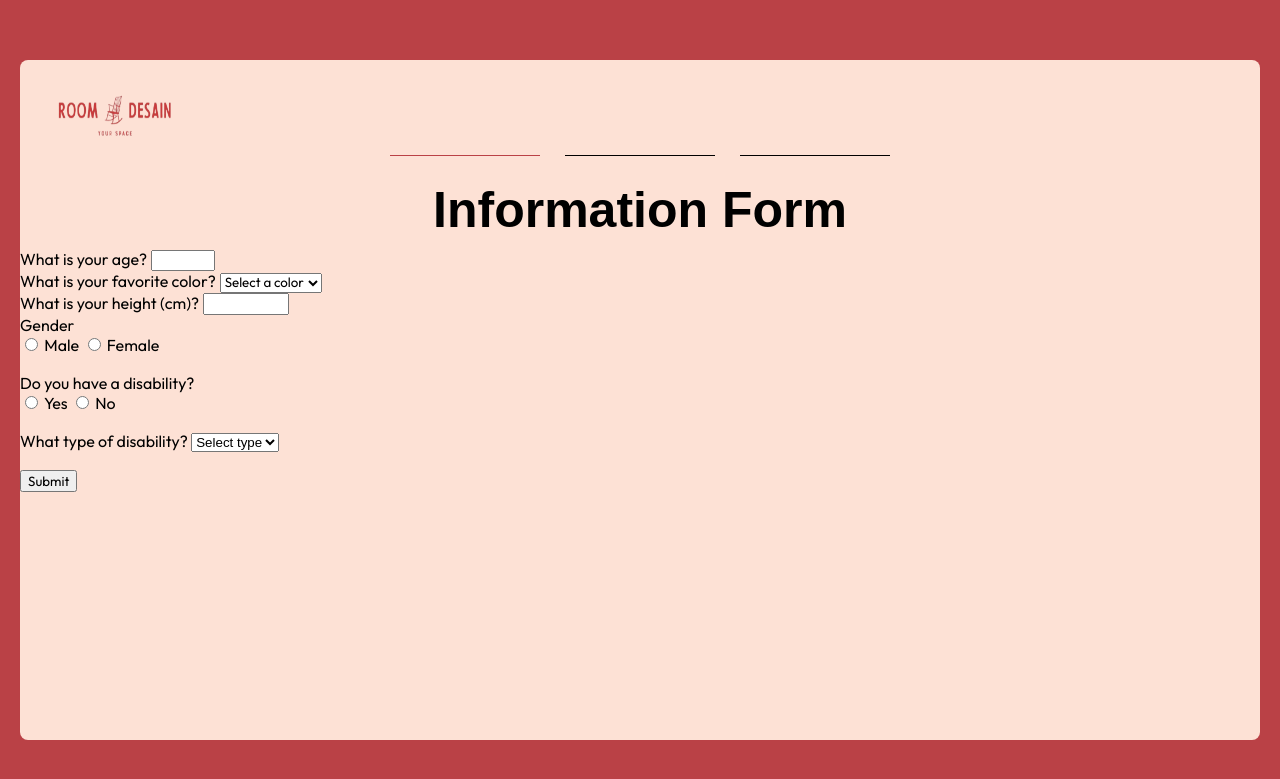
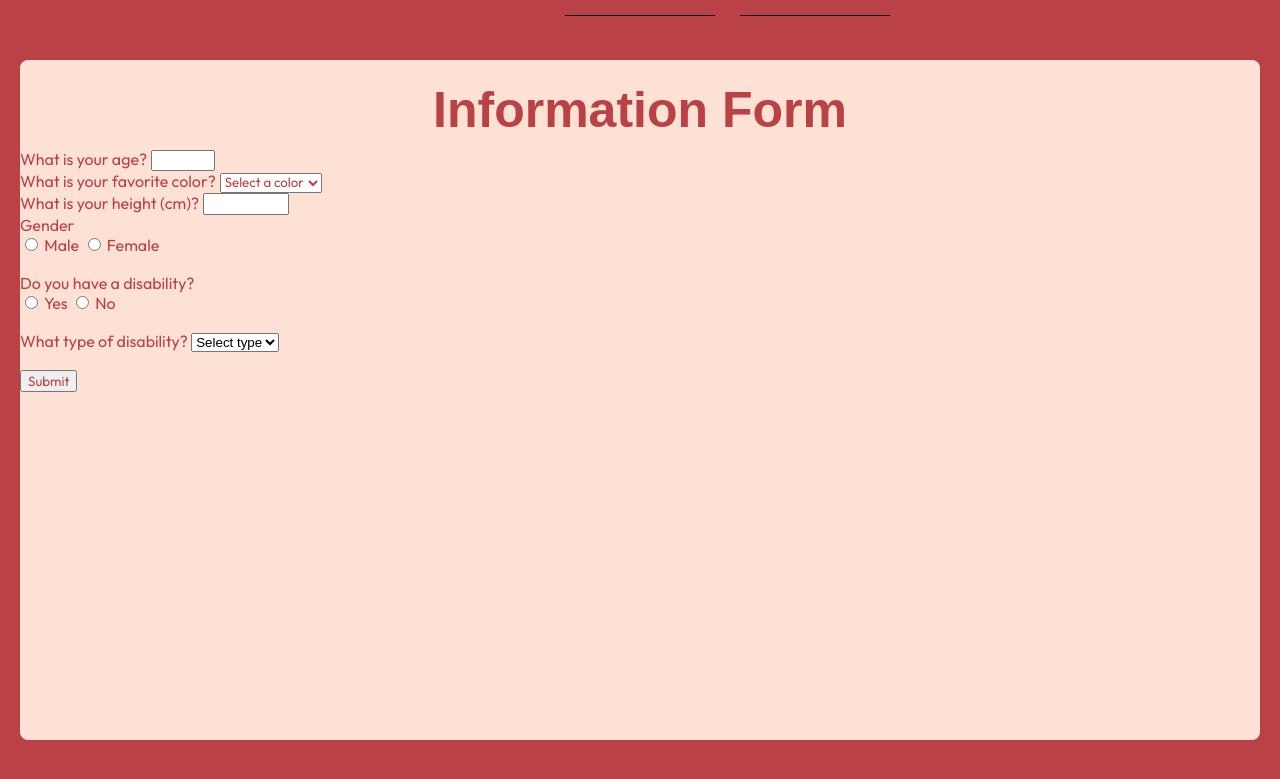
Before and after one commit to LiaCohen-sketch/room-design, a Flask app: page /quiz in a window 1280 px wide. Shown: the top 779 px of the page. Run offline with Flask 3, Linux system fonts and the light colour scheme; some web fonts are replaced.

Commit message:
fixed noa's code

```diff
--- a/static/uploads/css/style.css
+++ b/static/uploads/css/style.css
@@ -12,33 +12,25 @@ body{
      top: 50%;
     left: 50%;
     transform: translate(-50%, -50%);
-    justify-content: flex-start; /* כל התוכן מתחיל מהחלק העליון */
+    justify-content: center; /* כל התוכן מתחיל מהחלק העליון */
+}
 
-}
-.logo{
-    height: 20vh;
-    width: 20vh;
-    margin-left: 2vh;
-    margin-top: -3vh;
-}
 .hr-container {
-    display: flex;           /* עכשיו בשורה */
-    gap: 15px;               /* רווח בין הקווים */
+    display: flex;
+    gap:15px;
     justify-content: center;
-    margin-top: -50px; /* מזיז את הקווים למעלה */
-
-
+    margin-top: -50px;
 }
 
 #lineOne{
     background-color: #ba4146;
 }
 .hr {
-  border: none;            /* מבטל גבול רגיל */
-  height: 1px;             /* עובי הקו */
-  background-color: black; /* צבע הקו */
-  width: 150px;              /* רוחב הקו */
-  margin: 5px;       /* רווח ואמצע */
+  border: none;
+  height: 1px;
+  background-color: black;
+  width: 150px;
+    margin: 5px;
 }
 
 #formTwo{
@@ -103,10 +95,18 @@ body{
 h1{
     font-family: "BBH Hegarty", sans-serif;
     font-size: 50px;
-    margin-top:20px;
+    margin-top:60px;
     margin-bottom:10px;
     text-align: center;
+    color:#ba4146
 }
 .font{
     font-family: "Outfit", sans-serif;
+    color:#ba4146
 }
+#form-container{
+    display: flex;
+    flex-direction: column;
+    align-items: center;
+    justify-content: center;
+}
--- a/templates/hi.html
+++ b/templates/hi.html
@@ -8,8 +8,10 @@
 </head>
 <body>
 
-<div class="main"><img class="logo" src="../static/uploads/images/logo2.png">
-<div class="hr-container"> <hr class="hr" id="lineOne"><hr class="hr" id="lineTwo"><hr class="hr" id="lineThree"></div>
+<div class="main">
+<div class="hr-container">
+    <hr class="hr" id="lineOne"><hr class="hr" id="lineTwo"><hr class="hr" id="lineThree">
+</div>
 <div class="form-container">
         <h1>Information Form</h1>
         <form>
```
